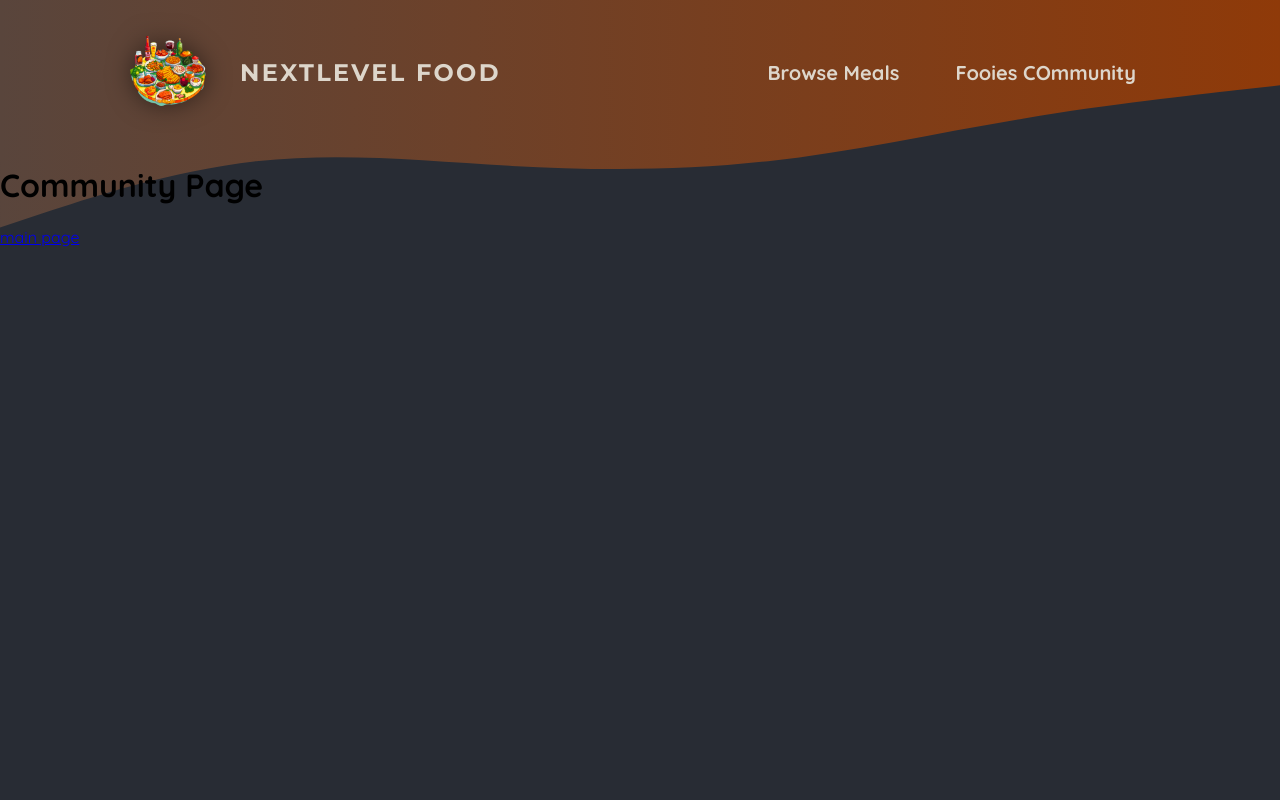
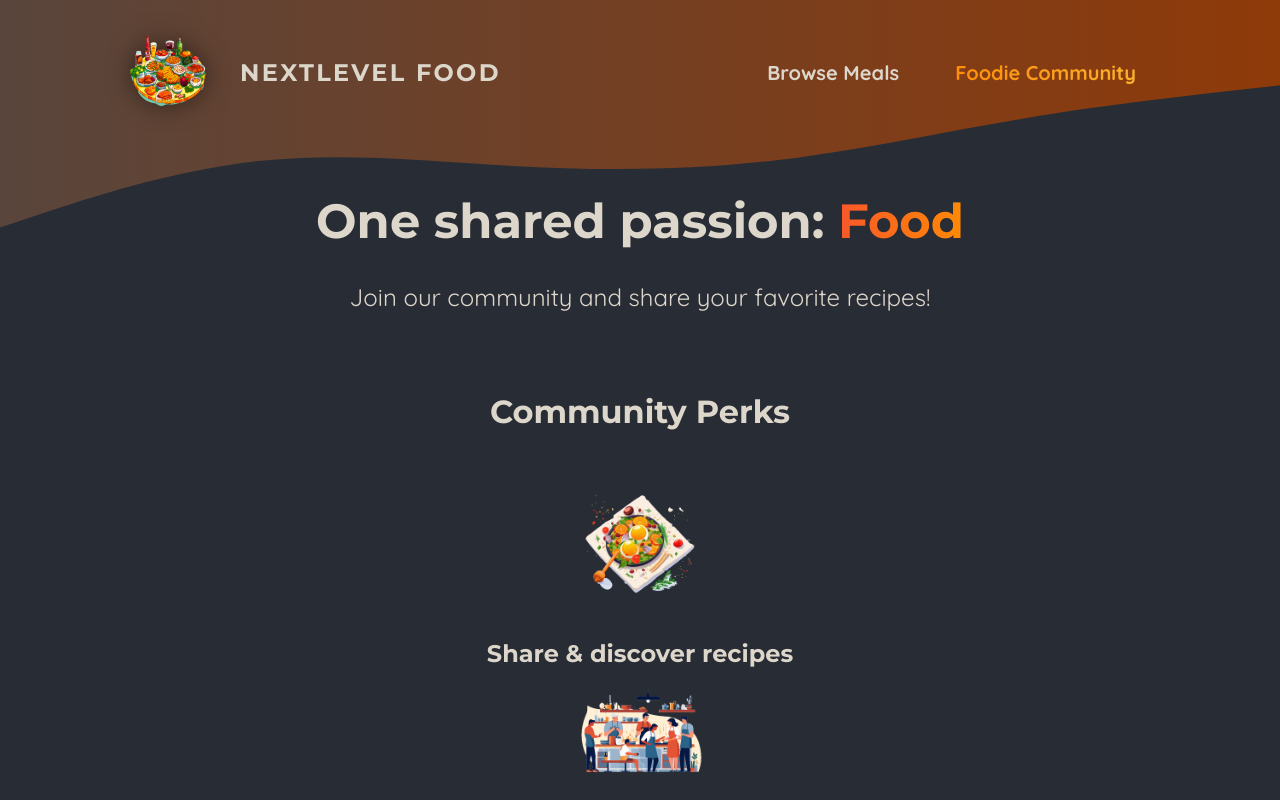
Before and after one commit to Junsu930/react-nextjs, a Next.js app in the folder foodie-project/: page /community in a window 1280 px wide. Shown: the top 800 px of the page. Built offline with nearby package versions, Linux system fonts and the light colour scheme.

Commit message:
commpages

```diff
--- a/foodie-project/app/community/page.js
+++ b/foodie-project/app/community/page.js
@@ -1,12 +1,40 @@
-import Link from 'next/link';
+import Image from 'next/image';
+
+import mealIcon from '@/assets/icons/meal.png';
+import communityIcon from '@/assets/icons/community.png';
+import eventsIcon from '@/assets/icons/events.png';
+import classes from './page.module.css';
 
 export default function CommunityPage() {
   return (
-    <main>
-      <h1>Community Page</h1>
-      <p>
-        <Link href="/">main page</Link>
-      </p>
-    </main>
+    <>
+      <header className={classes.header}>
+        <h1>
+          One shared passion: <span className={classes.highlight}>Food</span>
+        </h1>
+        <p>Join our community and share your favorite recipes!</p>
+      </header>
+      <main className={classes.main}>
+        <h2>Community Perks</h2>
+
+        <ul className={classes.perks}>
+          <li>
+            <Image src={mealIcon} alt="A delicious meal" />
+            <p>Share & discover recipes</p>
+          </li>
+          <li>
+            <Image src={communityIcon} alt="A crowd of people, cooking" />
+            <p>Find new friends & like-minded people</p>
+          </li>
+          <li>
+            <Image
+              src={eventsIcon}
+              alt="A crowd of people at a cooking event"
+            />
+            <p>Participate in exclusive events</p>
+          </li>
+        </ul>
+      </main>
+    </>
   );
 }
--- /dev/null
+++ b/foodie-project/app/community/page.module.css
@@ -0,0 +1,61 @@
+.header {
+  gap: 3rem;
+  margin: 3rem auto 5rem auto;
+  width: 90%;
+  max-width: 75rem;
+  color: #ddd6cb;
+  font-size: 1.5rem;
+  text-align: center;
+}
+
+.header h1 {
+  font-family: 'Montserrat', sans-serif;
+}
+
+.highlight {
+  background: linear-gradient(90deg, #f9572a, #ff8a05);
+  background-clip: text;
+  -webkit-background-clip: text;
+  -webkit-text-fill-color: transparent;
+}
+
+.main {
+  width: 90%;
+  max-width: 40rem;
+  margin: 0 auto;
+  text-align: center;
+}
+
+.main h2 {
+  font-family: 'Montserrat', sans-serif;
+  font-size: 2rem;
+  margin-bottom: 3rem;
+  color: #ddd6cb;
+}
+
+.perks {
+  list-style: none;
+  margin: 3rem 0;
+  padding: 0;
+}
+
+.perks li {
+  display: flex;
+  flex-direction: column;
+  align-items: center;
+  gap: 2rem;
+}
+
+.perks img {
+  width: 8rem;
+  height: 8rem;
+  object-fit: contain;
+}
+
+.perks p {
+  font-family: 'Montserrat', sans-serif;
+  font-size: 1.5rem;
+  font-weight: bold;
+  margin: 0;
+  color: #ddd6cb;
+}
--- a/foodie-project/components/main-header/main-header.js
+++ b/foodie-project/components/main-header/main-header.js
@@ -4,6 +4,7 @@
 import logoImg from '@/assets/logo.png';
 import classes from './main-header.module.css';
 import MainHeaderBackground from './main-header-background';
+import NavLink from './nav-link';
 
 export default function MainHeader() {
   return (
@@ -17,10 +18,10 @@
         <nav className={classes.nav}>
           <ul>
             <li>
-              <Link href="/meals">Browse Meals</Link>
+              <NavLink href="/meals">Browse Meals</NavLink>
             </li>
             <li>
-              <Link href="/community">Fooies COmmunity</Link>
+              <NavLink href="/community">Foodie Community</NavLink>
             </li>
           </ul>
         </nav>
--- a/foodie-project/components/main-header/main-header.module.css
+++ b/foodie-project/components/main-header/main-header.module.css
@@ -21,30 +21,6 @@
   font-size: 1.25rem;
 }
 
-.nav a {
-  text-decoration: none;
-  color: #ddd6cb;
-  font-weight: bold;
-  padding: 0.5rem 1rem;
-  border-radius: 0.5rem;
-}
-
-.nav a:hover,
-.nav a:active {
-  background: linear-gradient(90deg, #ff8a05, #f9b331);
-  background-clip: text;
-  -webkit-background-clip: text;
-  -webkit-text-fill-color: transparent;
-  text-shadow: 0 0 18px rgba(248, 190, 42, 0.8);
-}
-
-.active {
-  background: linear-gradient(90deg, #ff8a05, #f9b331);
-  background-clip: text;
-  -webkit-background-clip: text;
-  -webkit-text-fill-color: transparent;
-}
-
 .logo {
   display: flex;
   align-items: center;
--- /dev/null
+++ b/foodie-project/components/main-header/nav-link.js
@@ -0,0 +1,21 @@
+'use client';
+
+import Link from 'next/link';
+import { usePathname } from 'next/navigation';
+import classes from './nav-link.module.css';
+
+export default function NavLink({ href, children }) {
+  const path = usePathname();
+  return (
+    <Link
+      href={href}
+      className={
+        path.startsWith(href)
+          ? `${classes.link} ${classes.active}`
+          : classes.link
+      }
+    >
+      {children}
+    </Link>
+  );
+}
--- /dev/null
+++ b/foodie-project/components/main-header/nav-link.module.css
@@ -0,0 +1,23 @@
+.active {
+  background: linear-gradient(90deg, #ff8a05, #f9b331);
+  background-clip: text;
+  -webkit-background-clip: text;
+  -webkit-text-fill-color: transparent;
+}
+
+.link {
+  text-decoration: none;
+  color: #ddd6cb;
+  font-weight: bold;
+  padding: 0.5rem 1rem;
+  border-radius: 0.5rem;
+}
+
+.link:hover,
+.link:active {
+  background: linear-gradient(90deg, #ff8a05, #f9b331);
+  background-clip: text;
+  -webkit-background-clip: text;
+  -webkit-text-fill-color: transparent;
+  text-shadow: 0 0 18px rgba(248, 190, 42, 0.8);
+}
```
